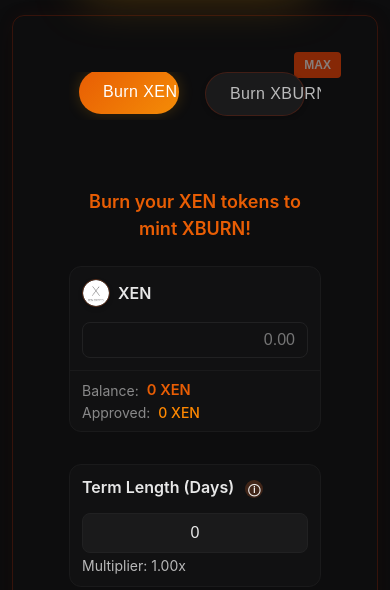
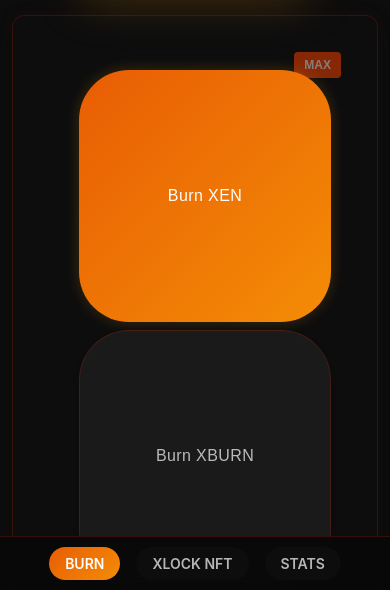
Before and after one commit to TreeCityWes/xenburn-website, a React (Create React App) app: page / in a window 390 px wide. Shown: the part 254-844 px from the top of the page. Built offline with nearby package versions, Linux system fonts and the light colour scheme.

Commit message:
Improve mobile responsiveness: make burn tabs vertical and ensure mobile nav is always visible

```diff
--- a/src/App.css
+++ b/src/App.css
@@ -398,12 +398,12 @@
 
   /* Add padding for mobile navigation */
   .App {
-    padding-bottom: calc(var(--footer-height) + 40px); /* Add extra padding for mobile nav */
+    padding-bottom: calc(var(--footer-height) + 50px);
   }
 
-  /* Make room for mobile nav menu */
+  /* Adjust footer to allow room for mobile nav */
   .footer {
-    z-index: 100; /* Ensure it's above the mobile nav */
+    padding-bottom: calc(var(--space-md) + 40px);
   }
 }
 
--- a/src/components/BurnPanel/BurnPanel.css
+++ b/src/components/BurnPanel/BurnPanel.css
@@ -1258,3 +1258,29 @@
     flex: 1 0 auto; /* Don't shrink, grow from auto basis */
   }
 }
+
+@media (max-width: 480px) {
+  /* Tab view - make vertical on small mobile */
+  .tab-view {
+    flex-direction: column;
+    overflow-x: visible;
+    width: 100%;
+    padding-bottom: 0;
+  }
+
+  .tab-button {
+    width: 100%;
+    min-width: 100%;
+    max-width: 100%;
+    padding: 14px 10px;
+    margin-bottom: 8px;
+    text-align: center;
+    aspect-ratio: 1;
+    display: flex;
+    align-items: center;
+    justify-content: center;
+    border-radius: 12px;
+    font-size: 14px;
+    white-space: normal;
+  }
+}
--- a/src/components/Navbar.css
+++ b/src/components/Navbar.css
@@ -445,6 +445,21 @@
     padding: 0;
     margin-left: auto; /* Push balances right */
   }
+
+  /* Enhance mobile navigation for extra small screens */
+  .mobile-nav-links {
+    padding: 10px 0;
+    background: rgba(9, 9, 10, 0.95);
+    bottom: 0;
+    z-index: 110; /* Ensure it's above footer */
+  }
+
+  .mobile-nav-link {
+    font-size: 14px;
+    padding: 8px 16px;
+    margin: 0 8px;
+    font-weight: 600;
+  }
 }
 
 /* Balance loading indicator and refresh button */
--- a/src/components/Navbar.js
+++ b/src/components/Navbar.js
@@ -143,8 +143,7 @@ export const Navbar = ({ onTabChange, activeTab }) => {
         </div>
       </nav>
 
-      {/* Mobile-only navigation links */}
-      {isConnected && account && (
+      {/* Mobile-only navigation links - always visible on mobile */}
       <div className="mobile-nav-links">
         <a
           href="#"
@@ -168,7 +167,6 @@ export const Navbar = ({ onTabChange, activeTab }) => {
           STATS
         </a>
       </div>
-      )}
     </>
   );
 };
```
Lines whose indentation alone changed are shown as unchanged.
